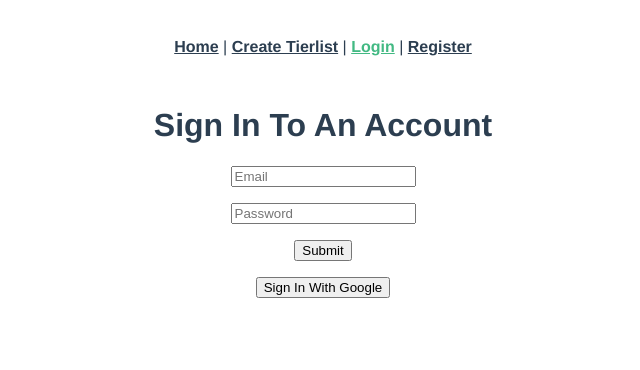
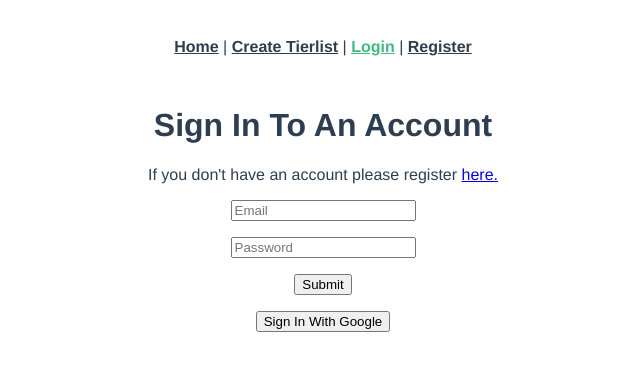
Before and after one commit to LukasKaeb/Tierlist, a Vue app in the folder tierlist/: page /login in a window 1280 px wide. Shown: the top 370 px of the page, without its empty margins (317-957 px from the left). Built offline with nearby package versions, Linux system fonts and the light colour scheme; no server answers.

Commit message:
Reference register if user has no account

```diff
--- a/tierlist/src/views/Login.vue
+++ b/tierlist/src/views/Login.vue
@@ -1,5 +1,6 @@
 <template>
     <h1>Sign In To An Account</h1>
+    <p>If you don't have an account please register <a href="/register"> here.</a></p>
     <p><input type="text" placeholder="Email" v-model="email"></p>
     <p><input type="password" placeholder="Password" v-model="password"></p>
     <p v-if="errMsg">{{ errMsg }}</p>
```
